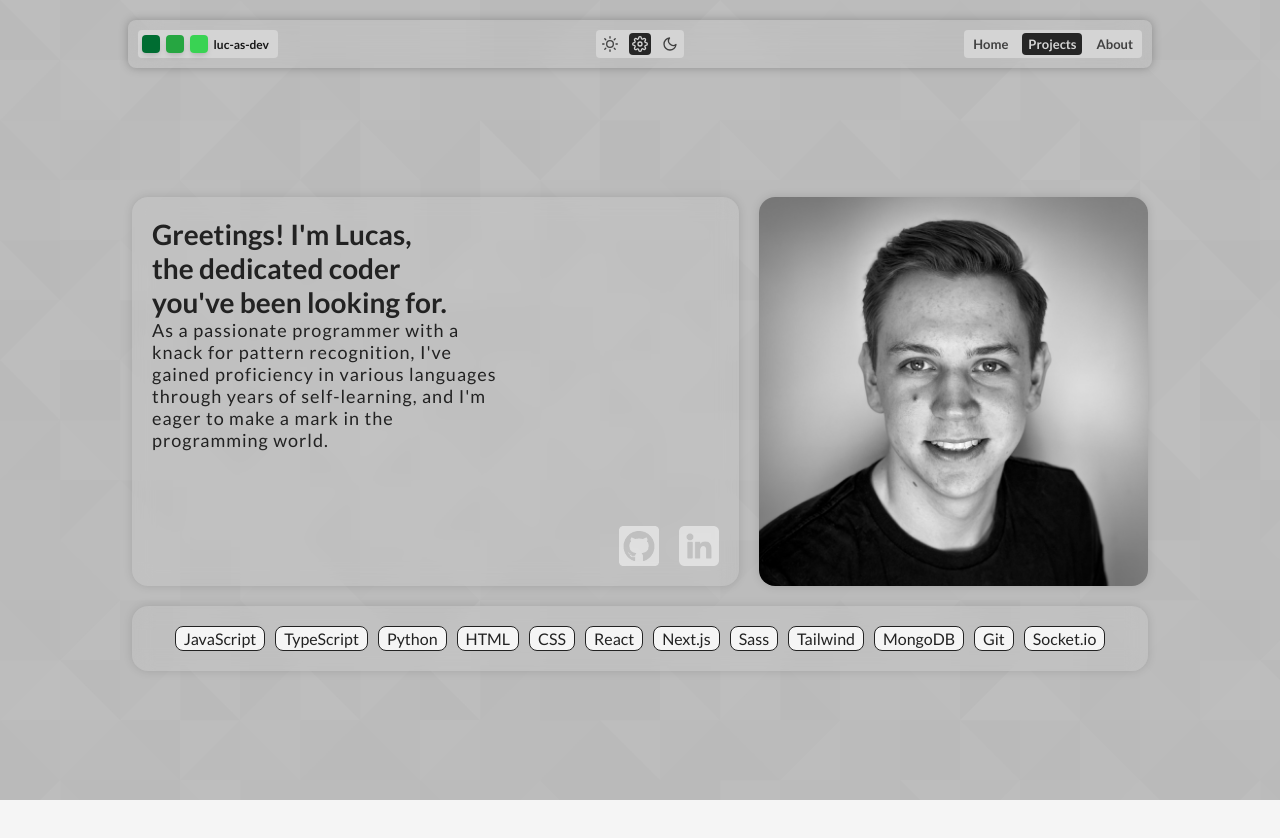
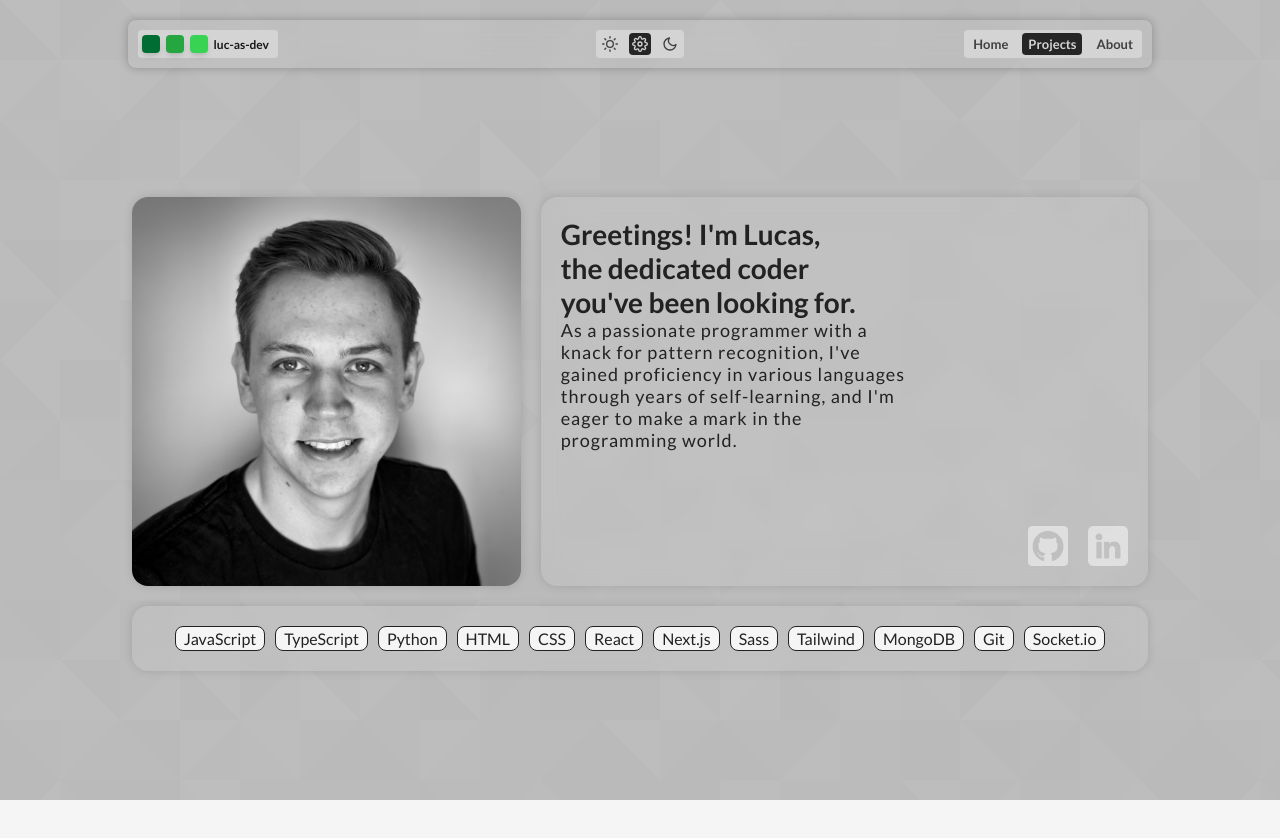
Before and after one commit to luc-as-dev/portfolio-react, a React (Vite) app in the folder client/: page / in a window 1280 px wide. Shown: the top 838 px of the page. Built offline with nearby package versions, Linux system fonts and the light colour scheme.

Commit message:
moved hero image

```diff
--- a/client/src/components/Sections/HomeSection/HomeSection.tsx
+++ b/client/src/components/Sections/HomeSection/HomeSection.tsx
@@ -14,6 +14,9 @@ export default function HomeSection({}: Props) {
   return (
     <section className="home-section" id="home">
       <div className="home-section-me">
+        <Card className="home-section-me-hero">
+          <img className="home-section-me-hero-img" src={HERO_IMAGE} />
+        </Card>
         <Card
           className="home-section-me-greeting"
           classNameInner="home-section-me-greeting-inner"
@@ -42,9 +45,6 @@ export default function HomeSection({}: Props) {
             </a>
           </div>
         </Card>
-        <Card className="home-section-me-hero">
-          <img className="home-section-me-hero-img" src={HERO_IMAGE} />
-        </Card>
       </div>
       <Card
         className="home-section-chips"
```
